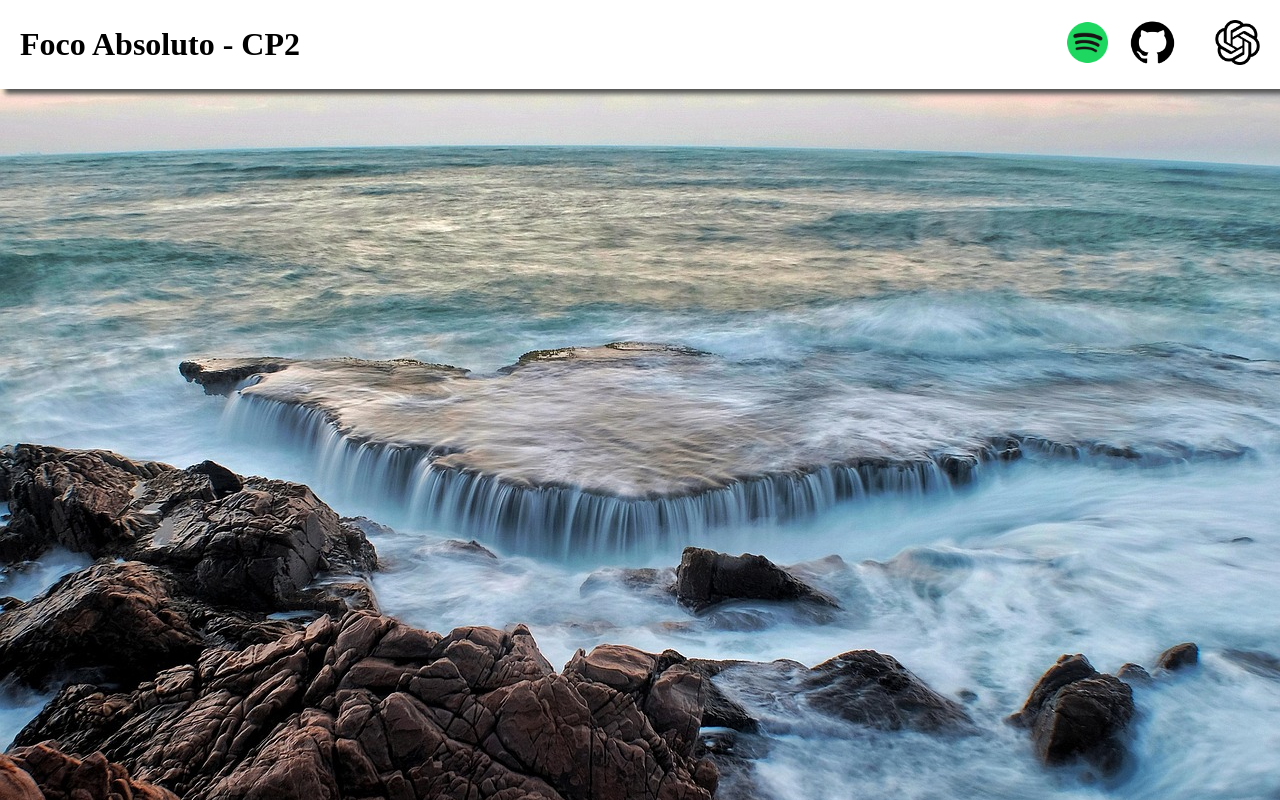
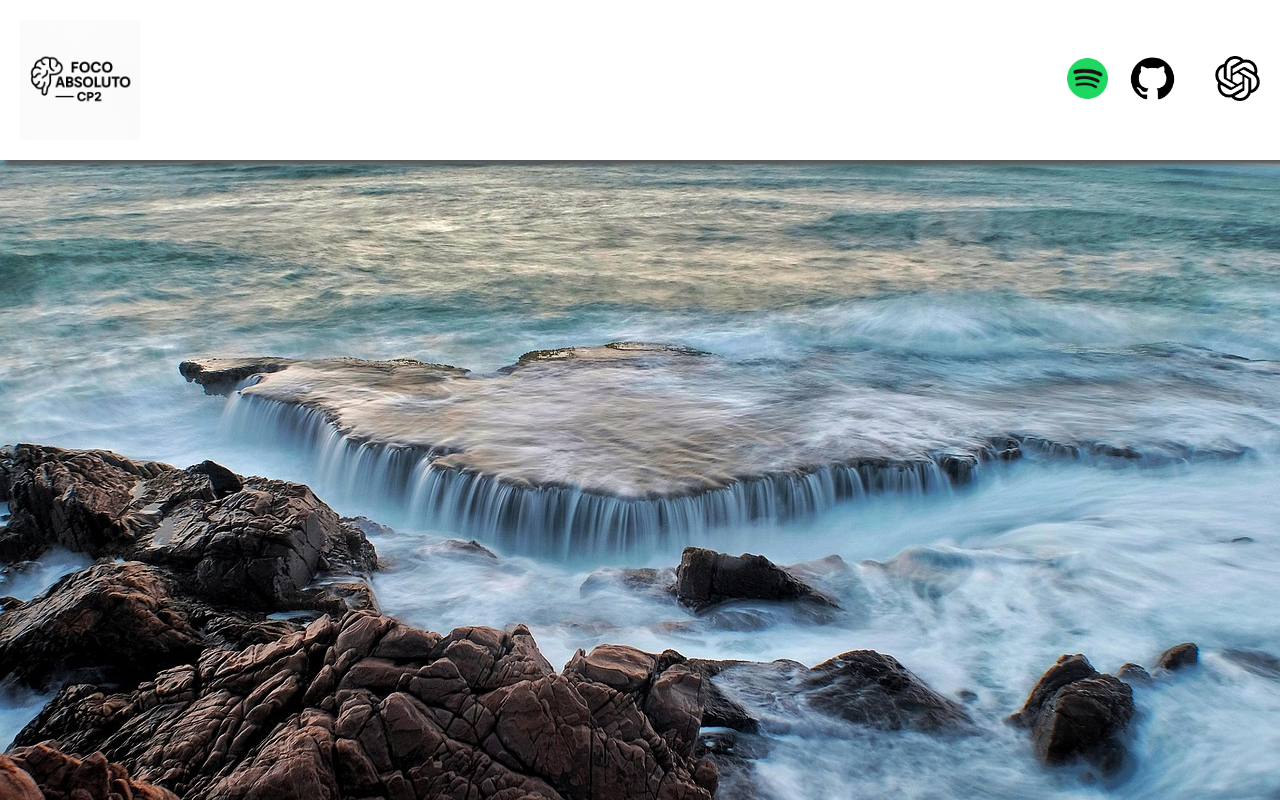
Before and after one commit to Gabrielcardoso529/Projeto-Front-end, a plain HTML site: page index.html in a window 1280 px wide. Drawn offline with Linux system fonts and the light colour scheme.

Commit message:
organizando arquivo js

```diff
--- a/css/style.css
+++ b/css/style.css
@@ -58,5 +58,8 @@ header nav ul a{
 .chatgpt{
     width: 45px;
     height: auto;
-
 }
+.logo{
+    width: 120px;
+    height: auto;
+}
--- a/index.html
+++ b/index.html
@@ -13,7 +13,8 @@
 <body>
 
     <header>
-        <h1 id="home">Foco Absoluto - CP2</h1>
+
+        </h1><img src="./css/imagens/logo.png" alt="" class="logo"> </h1>
         <nav>
             <ul>
                 <a href="https://open.spotify.com/intl-pt" target="_blank">
```
Also changed, not shown: css/imagens/logo.png (added), js/script.js (added).
